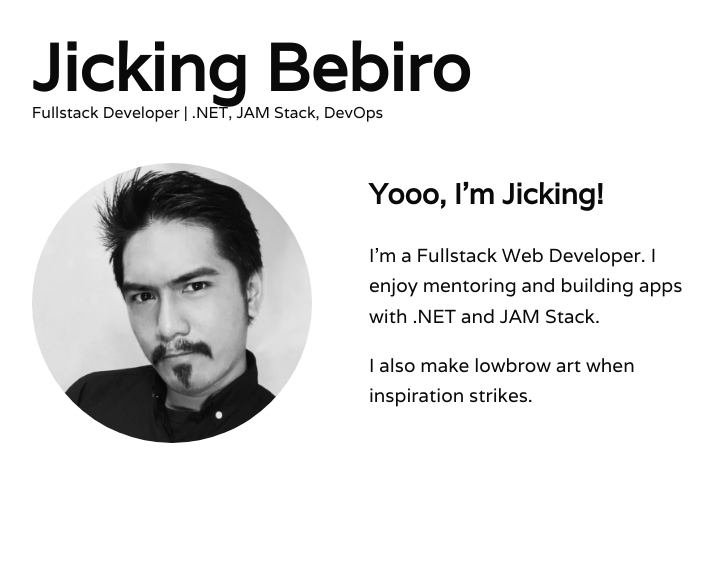
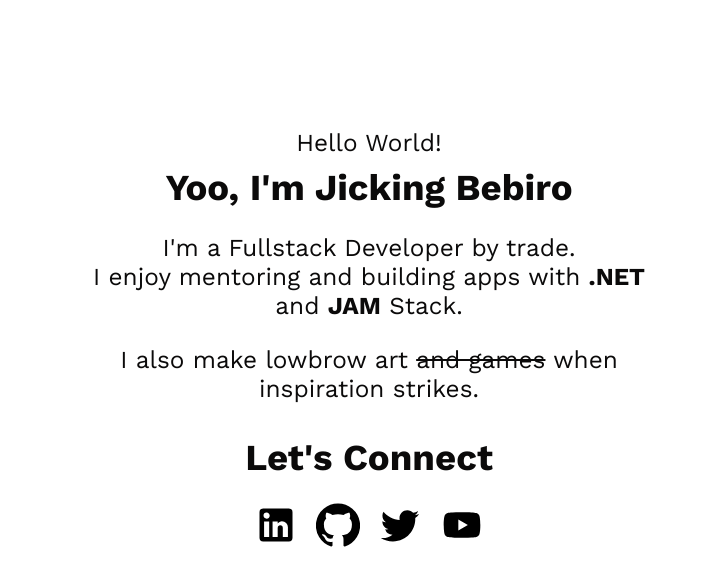
Before and after one commit to jicking/jicking.github.io, an Astro site: page / in a window 1280 px wide. Shown: the whole page, without its empty margins (271-984 px from the left). Built offline with nearby package versions, Linux system fonts and the light colour scheme; Astro itself is replaced by a stand-in of ours.

Commit message:
update content

```diff
--- a/src/layouts/Layout.astro
+++ b/src/layouts/Layout.astro
@@ -1,10 +1,10 @@
 ---
-import '../styles/global.scss';
+import '../styles/global.scss'
 export interface Props {
-	title: string;
+  title: string
 }
 
-const { title } = Astro.props as Props;
+const { title } = Astro.props as Props
 ---
 
 <!DOCTYPE html>
@@ -17,14 +17,14 @@ const { title } = Astro.props as Props;
     <title>{title}</title>
     <!-- Icons -->
     <link rel="icon" type="image/x-icon" href="/favicon.ico" />
-		<link rel="apple-touch-icon" sizes="180x180" href="/apple-touch-icon.png">
-		<link rel="icon" type="image/png" sizes="32x32" href="/favicon-32x32.png">
-		<link rel="icon" type="image/png" sizes="16x16" href="/favicon-16x16.png">
-		<link rel="manifest" href="/site.webmanifest">
+    <link rel="apple-touch-icon" sizes="180x180" href="/apple-touch-icon.png" />
+    <link rel="icon" type="image/png" sizes="32x32" href="/favicon-32x32.png" />
+    <link rel="icon" type="image/png" sizes="16x16" href="/favicon-16x16.png" />
+    <link rel="manifest" href="/site.webmanifest" />
     <!-- Fonts -->
-		<link rel="preconnect" href="https://fonts.googleapis.com">
-		<link rel="preconnect" href="https://fonts.gstatic.com" crossorigin>
-		<link href="https://fonts.googleapis.com/css2?family=Varela&display=swap" rel="stylesheet">
+    <link rel="preconnect" href="https://fonts.googleapis.com" />
+    <link rel="preconnect" href="https://fonts.gstatic.com" crossorigin />
+    <link href="https://fonts.googleapis.com/css2?family=Work+Sans:wght@400;700&display=swap" rel="stylesheet" />
     <!-- Styles -->
     <!-- eg: boostrap.css cdn -->
   </head>
--- a/src/pages/index.astro
+++ b/src/pages/index.astro
@@ -1,74 +1,84 @@
 ---
-import Layout from '../layouts/Layout.astro';
+import Layout from '../layouts/Layout.astro'
 // check this for layout inspiration
 // https://www.tuomokankaanpaa.com/
 ---
 
 <Layout title="Jicking Bebiro - Fullstack Developer">
-	<main>
-		<h1>Jicking Bebiro</h1>
-		<sub>Fullstack Developer | .NET, JAM Stack, DevOps </sub>
-		<div class="profile-container">
-			<div class="section">
-				<img src="images/jicking-avatar.jpg"  alt="Avatar">
-			</div>
-			<article class="section">
-				<h2>Yooo, I'm Jicking!</h2>
-				<p>I'm a Fullstack Web Developer. I enjoy mentoring and building apps with .NET and JAM Stack.</p>
-				<p>I also make lowbrow art <!-- and games --> when inspiration strikes.</p>
-			</article>
-		</div>
-		<!--<div>
-			<a href="https://www.youtube.com/channel/UC34UXFLKqdW3cpk5CBu2Siw" style="color:red;margin-right:10px" target="_blank">
-			   <svg class="MuiSvgIcon-root" focusable="false" viewBox="0 0 24 24" aria-hidden="true" style="font-size:55px">
-				  <path d="M10 15l5.19-3L10 9v6m11.56-7.83c.13.47.22 1.1.28 1.9.07.8.1 1.49.1 2.09L22 12c0 2.19-.16 3.8-.44 4.83-.25.9-.83 1.48-1.73 1.73-.47.13-1.33.22-2.65.28-1.3.07-2.49.1-3.59.1L12 19c-4.19 0-6.8-.16-7.83-.44-.9-.25-1.48-.83-1.73-1.73-.13-.47-.22-1.1-.28-1.9-.07-.8-.1-1.49-.1-2.09L2 12c0-2.19.16-3.8.44-4.83.25-.9.83-1.48 1.73-1.73.47-.13 1.33-.22 2.65-.28 1.3-.07 2.49-.1 3.59-.1L12 5c4.19 0 6.8.16 7.83.44.9.25 1.48.83 1.73 1.73z"></path>
+  <!-- toogle theme (dark | light) -->
+  <main class="main">
+    <section class="container">
+      <!-- <img src="images/jicking-avatar.jpg"  alt="Avatar"> -->
+      <div>Hello World!</div>
+      <h1>Yoo, I'm Jicking Bebiro</h1>
+      <p>
+        I'm a Fullstack Developer by trade. <br />I enjoy mentoring and building apps with <b>.NET</b> and <b>JAM</b> Stack.
+      </p>
+      <p>I also make lowbrow art <del>and games</del> when inspiration strikes.</p>
+    </section>
+
+    <section class="container">
+      <h2>Let's Connect</h2>
+
+      <p class="social-icons-container">
+        <a href="https://www.linkedin.com/in/jicking" target="_blank">
+          <svg focusable="false" viewBox="0 0 24 24" aria-hidden="true" style="font-size:55px">
+            <path
+              d="M19 3a2 2 0 0 1 2 2v14a2 2 0 0 1-2 2H5a2 2 0 0 1-2-2V5a2 2 0 0 1 2-2h14m-.5 15.5v-5.3a3.26 3.26 0 0 0-3.26-3.26c-.85 0-1.84.52-2.32 1.3v-1.11h-2.79v8.37h2.79v-4.93c0-.77.62-1.4 1.39-1.4a1.4 1.4 0 0 1 1.4 1.4v4.93h2.79M6.88 8.56a1.68 1.68 0 0 0 1.68-1.68c0-.93-.75-1.69-1.68-1.69a1.69 1.69 0 0 0-1.69 1.69c0 .93.76 1.68 1.69 1.68m1.39 9.94v-8.37H5.5v8.37h2.77z"
+            ></path>
           </svg>
         </a>
-			<a href="https://www.twitter.com/jicking" style="color:#00acee;margin-right:7px" target="_blank">
-			   <svg class="MuiSvgIcon-root" focusable="false" viewBox="0 0 24 24" aria-hidden="true" style="font-size:55px">
-				  <path d="M22.46 6c-.77.35-1.6.58-2.46.69.88-.53 1.56-1.37 1.88-2.38-.83.5-1.75.85-2.72 1.05C18.37 4.5 17.26 4 16 4c-2.35 0-4.27 1.92-4.27 4.29 0 .34.04.67.11.98C8.28 9.09 5.11 7.38 3 4.79c-.37.63-.58 1.37-.58 2.15 0 1.49.75 2.81 1.91 3.56-.71 0-1.37-.2-1.95-.5v.03c0 2.08 1.48 3.82 3.44 4.21a4.22 4.22 0 0 1-1.93.07 4.28 4.28 0 0 0 4 2.98 8.521 8.521 0 0 1-5.33 1.84c-.34 0-.68-.02-1.02-.06C3.44 20.29 5.7 21 8.12 21 16 21 20.33 14.46 20.33 8.79c0-.19 0-.37-.01-.56.84-.6 1.56-1.36 2.14-2.23z"></path>
+        <a href="https://www.github.com/jicking" target="_blank">
+          <svg focusable="false" viewBox="0 0 24 24" aria-hidden="true" style="font-size:53px">
+            <path
+              d="M12 .3a12 12 0 0 0-3.8 23.4c.6.1.8-.3.8-.6v-2c-3.3.7-4-1.6-4-1.6-.6-1.4-1.4-1.8-1.4-1.8-1-.7.1-.7.1-.7 1.2 0 1.9 1.2 1.9 1.2 1 1.8 2.8 1.3 3.5 1 0-.8.4-1.3.7-1.6-2.7-.3-5.5-1.3-5.5-6 0-1.2.5-2.3 1.3-3.1-.2-.4-.6-1.6 0-3.2 0 0 1-.3 3.4 1.2a11.5 11.5 0 0 1 6 0c2.3-1.5 3.3-1.2 3.3-1.2.6 1.6.2 2.8 0 3.2.9.8 1.3 1.9 1.3 3.2 0 4.6-2.8 5.6-5.5 5.9.5.4.9 1 .9 2.2v3.3c0 .3.1.7.8.6A12 12 0 0 0 12 .3"
+            ></path>
           </svg>
         </a>
-			<a href="https://www.linkedin.com/in/jicking" style="color:#0e76a8;margin-right:12px" target="_blank">
-			   <svg class="MuiSvgIcon-root" focusable="false" viewBox="0 0 24 24" aria-hidden="true" style="font-size:55px">
-				  <path d="M19 3a2 2 0 0 1 2 2v14a2 2 0 0 1-2 2H5a2 2 0 0 1-2-2V5a2 2 0 0 1 2-2h14m-.5 15.5v-5.3a3.26 3.26 0 0 0-3.26-3.26c-.85 0-1.84.52-2.32 1.3v-1.11h-2.79v8.37h2.79v-4.93c0-.77.62-1.4 1.39-1.4a1.4 1.4 0 0 1 1.4 1.4v4.93h2.79M6.88 8.56a1.68 1.68 0 0 0 1.68-1.68c0-.93-.75-1.69-1.68-1.69a1.69 1.69 0 0 0-1.69 1.69c0 .93.76 1.68 1.69 1.68m1.39 9.94v-8.37H5.5v8.37h2.77z"></path>
+        <a href="https://www.twitter.com/jicking" target="_blank"
+          ><svg focusable="false" viewBox="0 0 24 24" aria-hidden="true" style="font-size:55px"
+            ><path
+              d="M22.46 6c-.77.35-1.6.58-2.46.69.88-.53 1.56-1.37 1.88-2.38-.83.5-1.75.85-2.72 1.05C18.37 4.5 17.26 4 16 4c-2.35 0-4.27 1.92-4.27 4.29 0 .34.04.67.11.98C8.28 9.09 5.11 7.38 3 4.79c-.37.63-.58 1.37-.58 2.15 0 1.49.75 2.81 1.91 3.56-.71 0-1.37-.2-1.95-.5v.03c0 2.08 1.48 3.82 3.44 4.21a4.22 4.22 0 0 1-1.93.07 4.28 4.28 0 0 0 4 2.98 8.521 8.521 0 0 1-5.33 1.84c-.34 0-.68-.02-1.02-.06C3.44 20.29 5.7 21 8.12 21 16 21 20.33 14.46 20.33 8.79c0-.19 0-.37-.01-.56.84-.6 1.56-1.36 2.14-2.23z"
+            ></path>
           </svg>
         </a>
-			<a href="https://www.github.com/jicking" style="color:black" target="_blank">
-			   <svg class="MuiSvgIcon-root" focusable="false" viewBox="0 0 24 24" aria-hidden="true" style="font-size:53px">
-				  <path d="M12 .3a12 12 0 0 0-3.8 23.4c.6.1.8-.3.8-.6v-2c-3.3.7-4-1.6-4-1.6-.6-1.4-1.4-1.8-1.4-1.8-1-.7.1-.7.1-.7 1.2 0 1.9 1.2 1.9 1.2 1 1.8 2.8 1.3 3.5 1 0-.8.4-1.3.7-1.6-2.7-.3-5.5-1.3-5.5-6 0-1.2.5-2.3 1.3-3.1-.2-.4-.6-1.6 0-3.2 0 0 1-.3 3.4 1.2a11.5 11.5 0 0 1 6 0c2.3-1.5 3.3-1.2 3.3-1.2.6 1.6.2 2.8 0 3.2.9.8 1.3 1.9 1.3 3.2 0 4.6-2.8 5.6-5.5 5.9.5.4.9 1 .9 2.2v3.3c0 .3.1.7.8.6A12 12 0 0 0 12 .3"></path>
+        <a href="https://www.youtube.com/channel/UCdmMoiinANlZywswu_EE1vw" target="_blank">
+          <svg focusable="false" viewBox="0 0 24 24" aria-hidden="true" style="font-size:55px">
+            <path
+              d="M10 15l5.19-3L10 9v6m11.56-7.83c.13.47.22 1.1.28 1.9.07.8.1 1.49.1 2.09L22 12c0 2.19-.16 3.8-.44 4.83-.25.9-.83 1.48-1.73 1.73-.47.13-1.33.22-2.65.28-1.3.07-2.49.1-3.59.1L12 19c-4.19 0-6.8-.16-7.83-.44-.9-.25-1.48-.83-1.73-1.73-.13-.47-.22-1.1-.28-1.9-.07-.8-.1-1.49-.1-2.09L2 12c0-2.19.16-3.8.44-4.83.25-.9.83-1.48 1.73-1.73.47-.13 1.33-.22 2.65-.28 1.3-.07 2.49-.1 3.59-.1L12 5c4.19 0 6.8.16 7.83.44.9.25 1.48.83 1.73 1.73z"
+            ></path>
           </svg>
         </a>
-		 </div>-->
+      </p>
+    </section>
   </main>
 </Layout>
 
 <style lang="scss">
   h1 {
-		margin: 1.4rem 0 0;
-		line-height: 46px;
+    margin-top: var(--spacing);
+    margin-bottom: var(--spacing);
   }
 
-	main {
-		margin: auto;
-		padding: 1em;
-		max-width: 60ch;
+  h2 {
+    margin-top: var(--spacing);
+    margin-bottom: var(--spacing);
+  }
+  .main {
+    display: flex;
+    flex-direction: column;
+    align-items: center;
+    text-align: center;
+
+    padding-top: 16vh;
   }
 
-	.profile-container {
+  .social-icons-container {
     display: flex;
-		flex-flow: row nowrap;
-		align-items: center;
+    justify-content: space-around;
 
-		& .section {
-			min-width: 12em;
-			flex: 1;
-
-			img {
-				margin-top: 2em;
-				max-width: 280px;
-				border-radius: 50%;
-			}
+    a {
+      min-width: 2rem;
     }
   }
 </style>
--- a/src/styles/global.scss
+++ b/src/styles/global.scss
@@ -1,7 +1,6 @@
 :root {
   --font-size-base: clamp(1rem, 0.34vw + 0.91rem, 1.19rem);
-  --font-size-lg: clamp(1.2rem, 0.7vw + 1.2rem, 1.5rem);
-  --font-size-xl: clamp(2.44rem, 2.38vw + 1.85rem, 3.75rem);
+  --spacing: 0.4rem;
 
   --color-text: hsl(12, 5%, 4%);
   --color-bg: hsl(0, 0%, 100%);
@@ -9,9 +8,8 @@
 }
 
 html {
-  font-family: 'Varela', sans-serif;
-  font-size: var(--font-size-base);
-  line-height: 1.6;
+  font-family: 'Work Sans', sans-serif;
+  font-size: 22px;
   color: var(--color-text);
   background-color: var(--color-bg);
 }
@@ -19,21 +17,13 @@ html {
 body {
   margin: 0;
   padding: 0;
+  font-size: var(--font-size-base);
 }
 
 * {
   box-sizing: border-box;
 }
 
-h1 {
-  font-size: var(--font-size-xl);
+.container {
+  max-width: 600px;
 }
-
-h2 {
-  font-size: var(--font-size-lg);
-}
-
-code {
-  font-family: Menlo, Monaco, Lucida Console, Liberation Mono, DejaVu Sans Mono,
-    Bitstream Vera Sans Mono, Courier New, monospace;
-}
```
Also changed, not shown: .prettierrc.json. Lines whose indentation alone changed are shown as unchanged.
